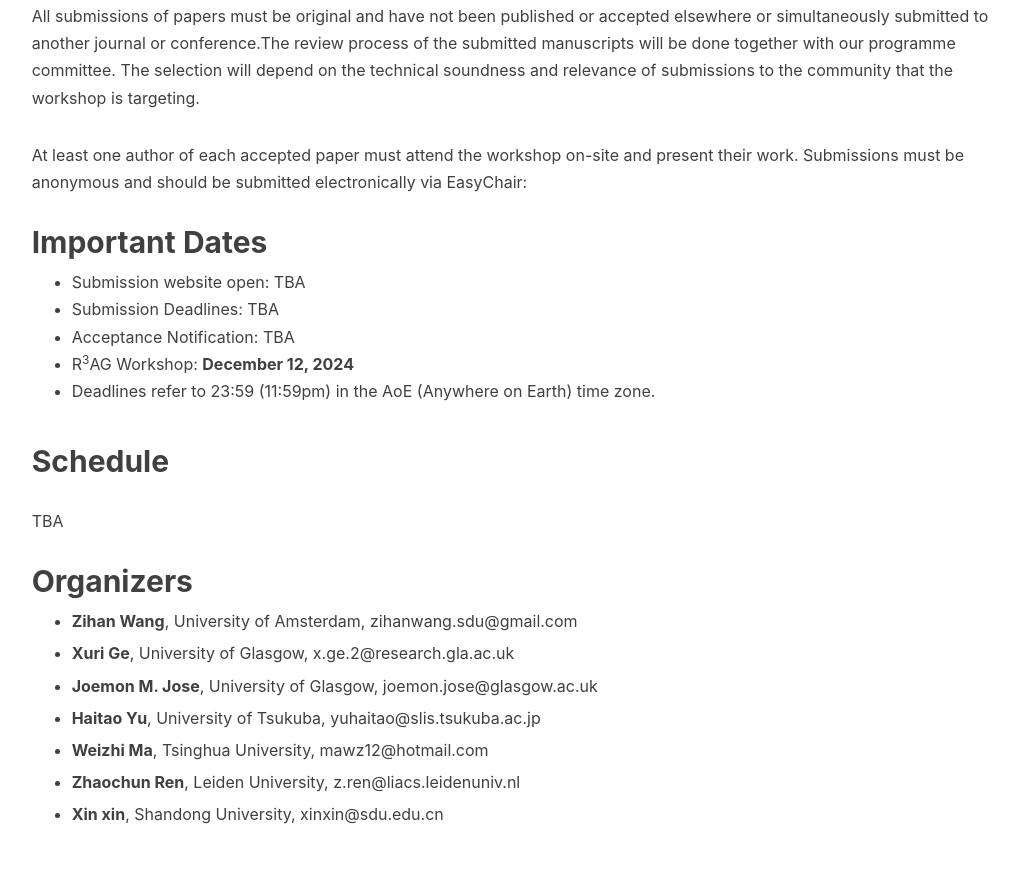
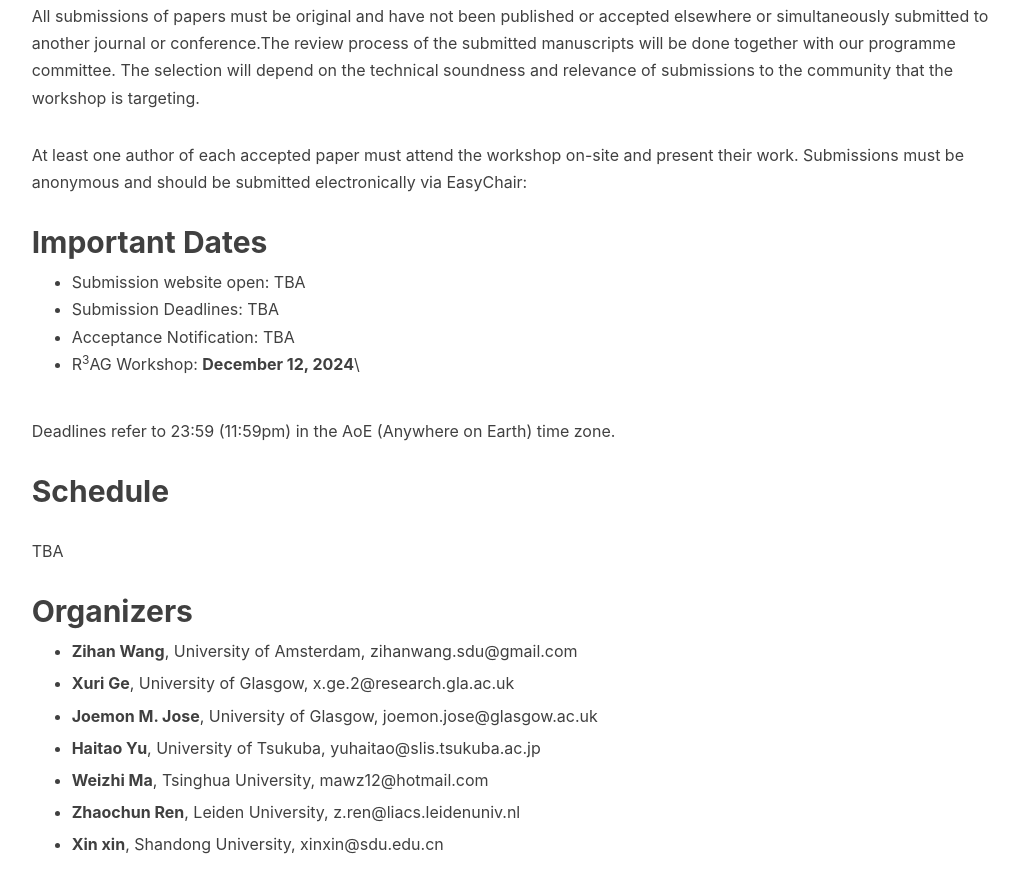
Before and after one commit to R3AG-SIGIR-AP/R3AG-SIGIR-AP.github.io, a Jekyll site: the page built from index.md, in a window 1280 px wide and 900 px high, scrolled down 1288 px. Shown: the top 893 px of the window, without its empty margins (90-1109 px from the left). Built offline with Jekyll 4.4.1, drawn with Linux system fonts in a browser that asks for light colours; nearby versions of some CDN libraries; our own code applies the rules of GitHub Pages for plain Markdown files; before the commit the page ends 2158 px from its top, so only the background shows below that.

Commit message:
basic clean up

```diff
--- a/index.md
+++ b/index.md
@@ -24,8 +24,9 @@ At least one author of each accepted paper must attend the workshop on-site and
 - Submission website open: TBA<br/>
 - Submission Deadlines: TBA<br/>
 - Acceptance Notification: TBA
-- R<sup>3</sup>AG Workshop: **December 12, 2024**
-- Deadlines refer to 23:59 (11:59pm) in the AoE (Anywhere on Earth) time zone.
+- R<sup>3</sup>AG Workshop: **December 12, 2024**\
+
+Deadlines refer to 23:59 (11:59pm) in the AoE (Anywhere on Earth) time zone.
 
 ## <a name='Schedule' style="color: inherit; text-decoration: none; text-align: center;"> Schedule </a>
 TBA
```
